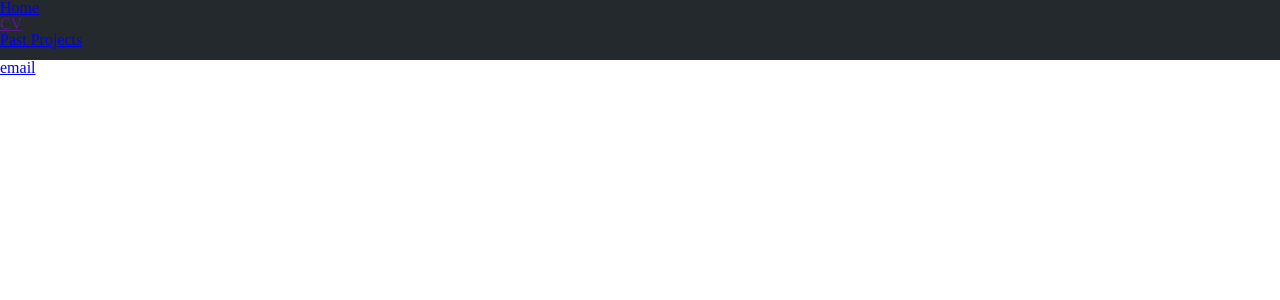
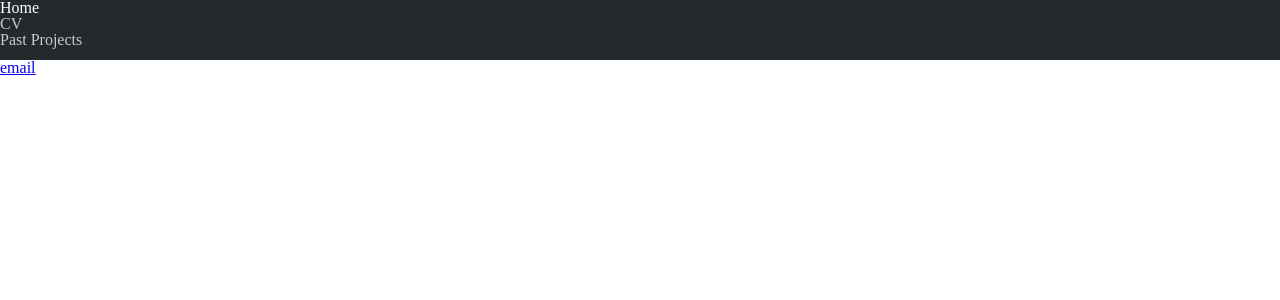
Before and after one commit to stephaneham/stephaneham.github.io, a Jekyll site: the page built from index.html, in a window 1280 px wide. Shown: the top 300 px of the page. Built offline with Jekyll 4.4.1, drawn with Linux system fonts in a browser that asks for light colours.

Commit message:
Update main.css

```diff
--- a/css/main.css
+++ b/css/main.css
@@ -102,8 +102,16 @@
 }
 
 nav{
-  width: 100%;
-  height: 60px;
-  background-color: #24292e;
-  color: rgba(255,255,255,0.75);
+    width: 100%;
+    height: 60px;
+    background-color: #24292e;
 }
+
+nav a{
+    color: rgba(255,255,255,0.75);
+    text-decoration: none;
+}
+
+nav li:hover a{
+    color: rgba(255,255,255,1);
+}
```
